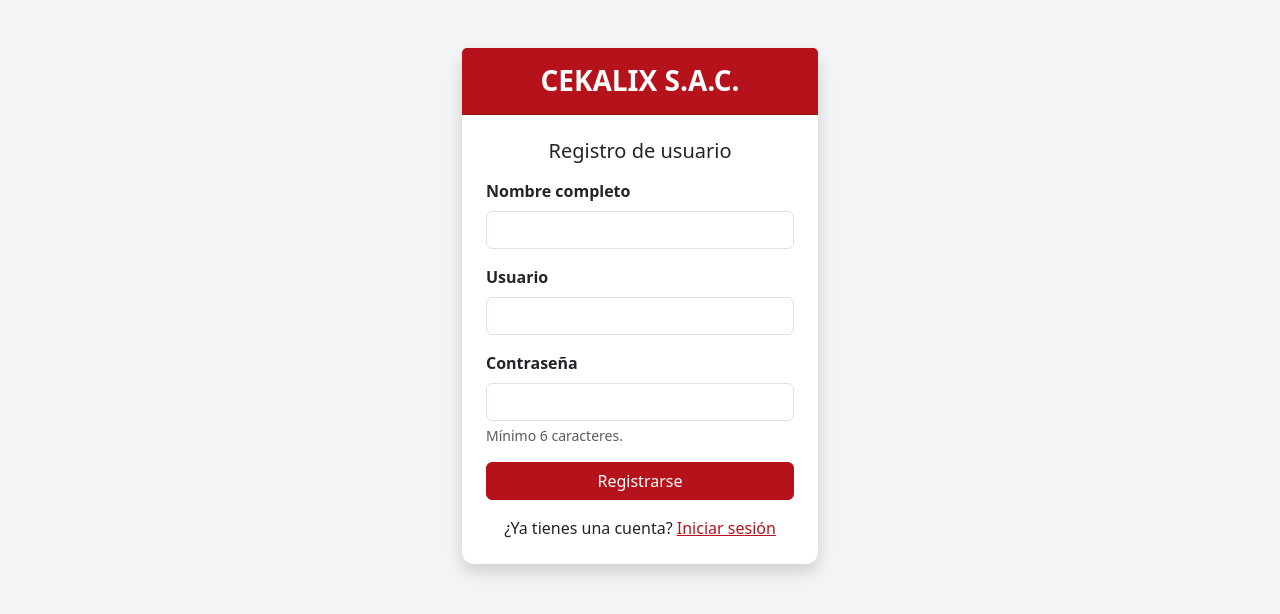
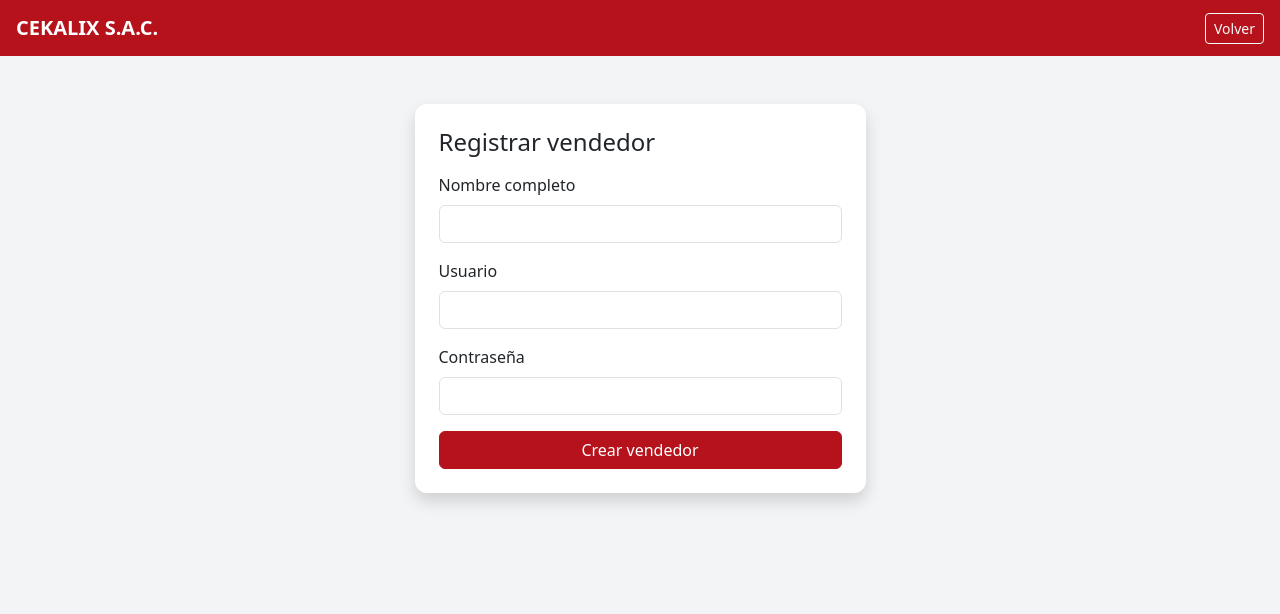
Before and after one commit to RainerAnacletoRafaile/CekalixVentas, a Java web app: page /registro.jsp in a window 1280 px wide. Shown: the top 614 px of the page. Run offline with Tomcat 11, a stand-in JSP engine, Linux system fonts and the light colour scheme; the visitor is signed in with stand-in values (Sample User, id 1).

Commit message:
Completa mejoras CEKALIX en main

```diff
--- a/src/main/webapp/registro.jsp
+++ b/src/main/webapp/registro.jsp
@@ -1,60 +1,11 @@
+<!DOCTYPE html>
 <%@ page contentType="text/html; charset=UTF-8" pageEncoding="UTF-8" %>
-<!DOCTYPE html>
-<html lang="es">
-<head>
-    <meta charset="UTF-8">
-    <meta name="viewport" content="width=device-width, initial-scale=1.0">
-    <title>CEKALIX - Registro</title>
-    <link href="https://cdn.jsdelivr.net/npm/bootstrap@5.3.3/dist/css/bootstrap.min.css" rel="stylesheet">
-   	<link href="css/style.css" rel="stylesheet">
-</head>
-<body>
-
-<div class="container">
-    <div class="row justify-content-center">
-        <div class="col-11 col-sm-8 col-md-6 col-lg-4">
-
-            <div class="card shadow mt-5">
-                <div class="card-header marca text-center py-3">
-                    <h3 class="mb-0 fw-bold">CEKALIX S.A.C.</h3>
-                </div>
-
-                <div class="card-body p-4">
-                    <h5 class="text-center mb-3">Registro de usuario</h5>
-
-                    <% if (request.getParameter("error") != null) { %>
-                        <div class="alert alert-danger py-2">No se pudo registrar (el usuario ya existe).</div>
-                    <% } %>
-
-                    <form action="Proceso_Registro" method="post">
-                        <div class="mb-3">
-                            <label class="form-label fw-semibold">Nombre completo</label>
-                            <input type="text" name="nombre" class="form-control" required>
-                        </div>
-
-                        <div class="mb-3">
-                            <label class="form-label fw-semibold">Usuario</label>
-                            <input type="text" name="usuario" class="form-control" required>
-                        </div>
-
-                        <div class="mb-3">
-                            <label class="form-label fw-semibold">Contraseña</label>
-                            <input type="password" name="contrasena" class="form-control" minlength="6" required>
-                            <div class="form-text">Mínimo 6 caracteres.</div>
-                        </div>
-
-                        <button type="submit" class="btn btn-cekalix w-100">Registrarse</button>
-                    </form>
-
-                    <p class="text-center mt-3 mb-0">
-                        ¿Ya tienes una cuenta? <a href="login.jsp">Iniciar sesión</a>
-                    </p>
-                </div>
-            </div>
-
-        </div>
-    </div>
-</div>
-
-</body>
-</html>
+<%
+if (session.getAttribute("usuario") == null || !Integer.valueOf(1).equals(session.getAttribute("idRol"))) { response.sendRedirect("inicio.jsp"); return; }
+%>
+<html lang="es"><head><meta charset="UTF-8"><meta name="viewport" content="width=device-width, initial-scale=1"><title>CEKALIX - Registrar vendedor</title><link href="https://cdn.jsdelivr.net/npm/bootstrap@5.3.3/dist/css/bootstrap.min.css" rel="stylesheet"><link href="css/style.css" rel="stylesheet"></head>
+<body><nav class="navbar navbar-dark navbar-cekalix px-3"><a class="navbar-brand fw-bold" href="inicio.jsp">CEKALIX S.A.C.</a><a href="inicio.jsp" class="btn btn-outline-light btn-sm">Volver</a></nav>
+<div class="container py-5"><div class="row justify-content-center"><div class="col-12 col-md-7 col-lg-5"><div class="card shadow"><div class="card-body p-4"><h4 class="mb-3">Registrar vendedor</h4>
+<% if (request.getParameter("correcto") != null) { %><div class="alert alert-success">Vendedor registrado correctamente.</div><% } else if (request.getParameter("error") != null) { %><div class="alert alert-danger">No se pudo registrar. Verifica los datos o si el usuario ya existe.</div><% } %>
+<form action="Proceso_Registro" method="post"><div class="mb-3"><label class="form-label">Nombre completo</label><input type="text" name="nombre" class="form-control" maxlength="100" required></div><div class="mb-3"><label class="form-label">Usuario</label><input type="text" name="usuario" class="form-control" maxlength="40" required></div><div class="mb-3"><label class="form-label">Contraseña</label><input type="password" name="contrasena" class="form-control" minlength="6" required></div><button class="btn btn-cekalix w-100" type="submit">Crear vendedor</button></form>
+</div></div></div></div></div></body></html>
```
